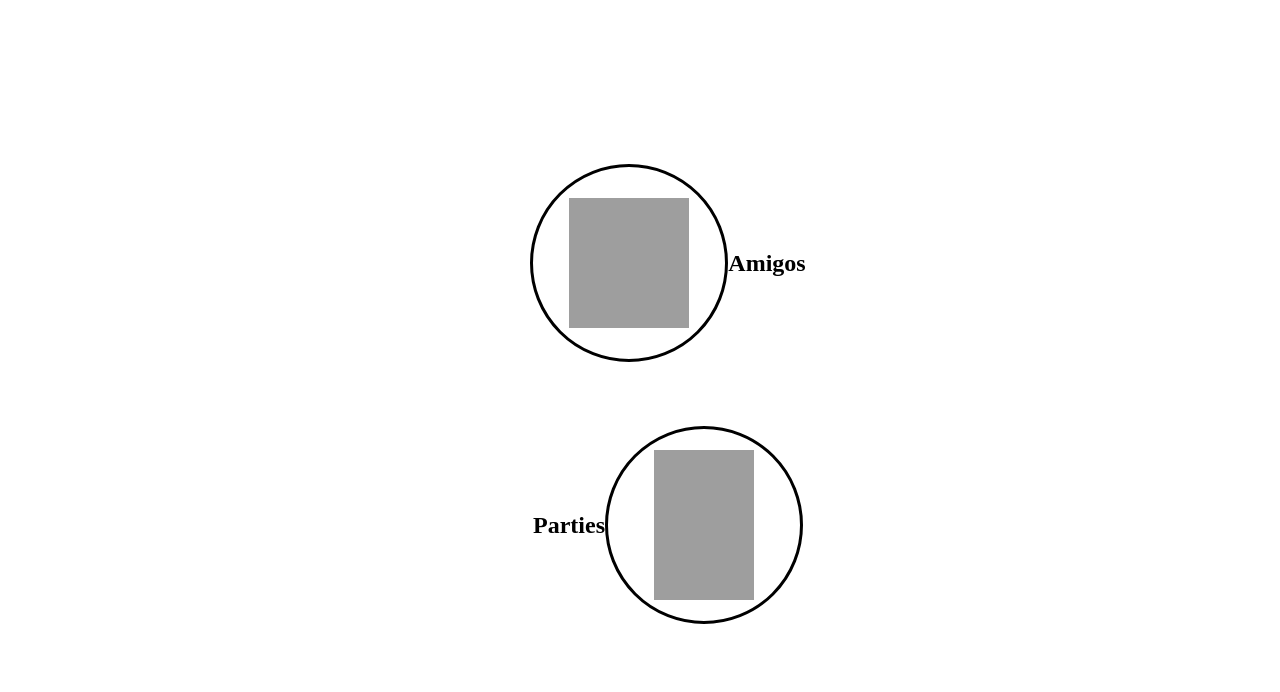
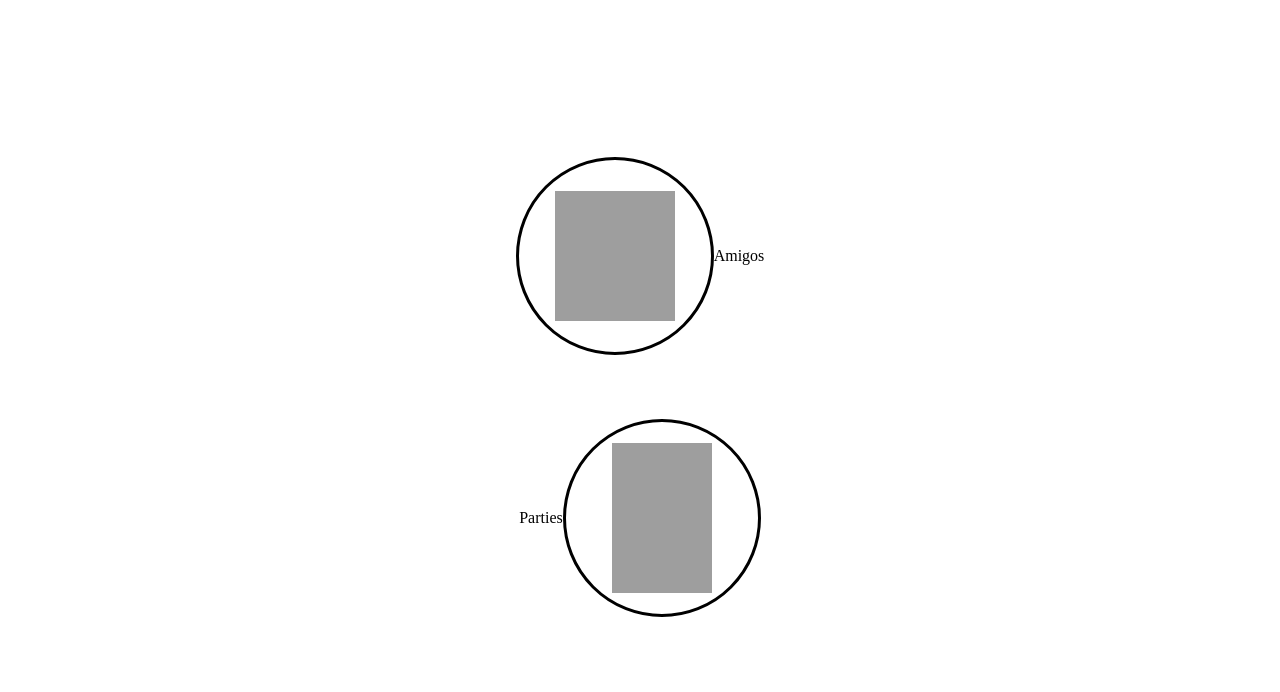
Before and after one commit to GiselleMelo/Co-design-, a plain HTML site: page amigos.html in a window 1280 px wide. Shown: the part 108-800 px from the top of the page. Drawn offline with Linux system fonts and the light colour scheme; grey boxes are pictures that could not be loaded.

Commit message:
Reset + viewport em tudo

```diff
--- a/amigos.html
+++ b/amigos.html
@@ -5,8 +5,10 @@
         <head>
 
             <title>Meus amigos</title>
+            <link rel="stylesheet" href="css/reset.css">
             <link rel="stylesheet" href="css/amigos.css">
             <link rel="stylesheet" href = "css/main_page.css">
+            <meta name="viewport" content="width=device-width, initial-scale=1">
             <meta charset="UTF-8">
 
         </head>
```
Also changed, not shown: Apartamentos_chat.html (+1 -0 lines), Apartamentos_escolha.html (+1 -0 lines), Apartamentos_escolha_mapa.html (+1 -0 lines), chat.html (+1 -0 lines), main_page.html (+1 -0 lines).
